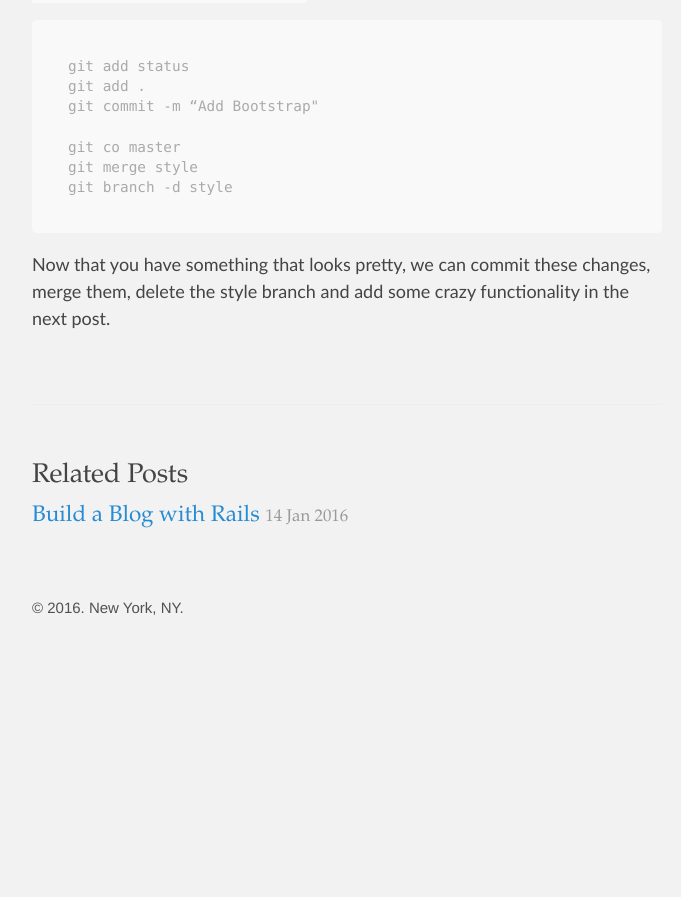
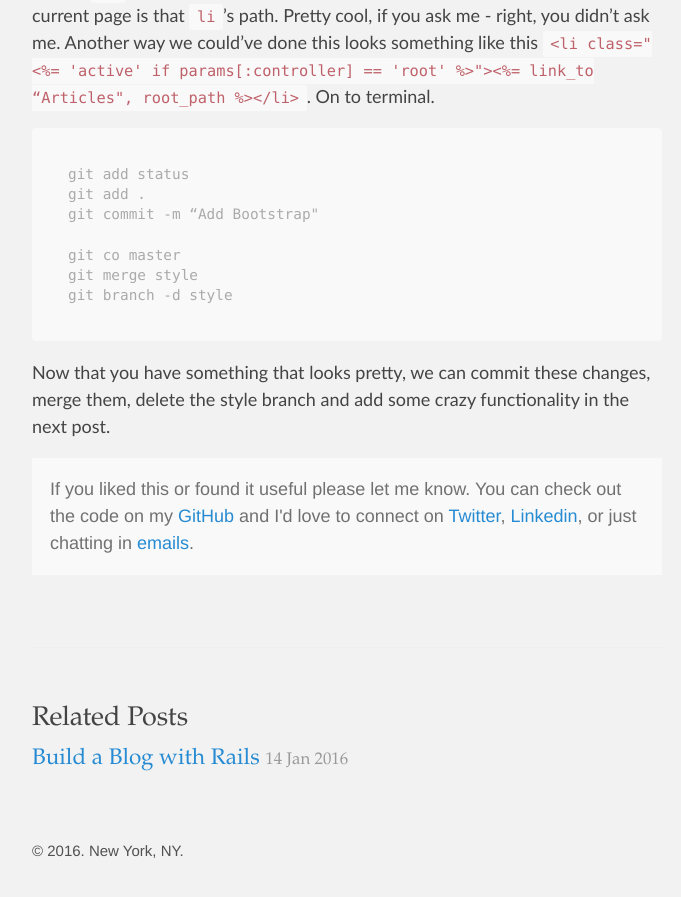
Before and after one commit to NickCalabs/nickcalabs.github.io, a Jekyll site: the page built from _posts/2016-01-16-Styling-and-Navbar.markdown, in a window 1280 px wide and 900 px high, scrolled down 2524 px. Shown: the top 897 px of the window, without its empty margins (293-974 px from the left). Built offline with Jekyll 4.4.1, drawn with Linux system fonts in a browser that asks for light colours; Markdown is read by kramdown in place of the engine named in the settings; before the commit the page ends 3181 px from its top, so only the background shows below that; some of the changed text lies outside the part shown.

Commit message:
fix message

````diff
--- a/_posts/2016-01-14-Build-a-Blog-with-Rails.markdown
+++ b/_posts/2016-01-14-Build-a-Blog-with-Rails.markdown
@@ -13,6 +13,9 @@ image: railswelcome.jpg
 <meta name="twitter:site" content="@NickCalabs" />
 <meta name="twitter:title" content="{{ page.title }}" />
 <meta name="twitter:description" content="Nick Calabro's Blog" />
+
+<div class="message">This is part one a the six part series covering, in detail, how to <a href="nameless-dusk-8821.herokuapp.com">create this blog with Ruby on Rails</a> from backend to frontend.
+</div>
 
 ##Rails New
 
--- a/_posts/2016-01-16-Styling-and-Navbar.markdown
+++ b/_posts/2016-01-16-Styling-and-Navbar.markdown
@@ -12,6 +12,9 @@ image: railswelcome.jpg
 <meta name="twitter:site" content="@NickCalabs" />
 <meta name="twitter:title" content="{{ page.title }}" />
 <meta name="twitter:description" content="Nick Calabro's Blog" />
+
+<div class="message">This is part two a the six part series covering, in detail, how to <a href="nameless-dusk-8821.herokuapp.com">create this blog with Ruby on Rails</a> from backend to frontend.
+</div>
 
 ##Styling
 
@@ -89,3 +92,7 @@ git branch -d style
 ```
 
 Now that you have something that looks pretty, we can commit these changes, merge them, delete the style branch and add some crazy functionality in the next post.
+
+<div class="message">
+  If you liked this or found it useful please let me know. You can check out the code on my <a href="http://github.com/nickcalabs">GitHub</a> and I'd love to connect on <a href="http://twitter.com/nickcalabs">Twitter</a>, <a href="http://linkedin.com/in/nickcalabro">Linkedin</a>, or just chatting in <a href="mailto:calabro.nick@gmail.com">emails</a>.
+</div>
````
Also changed, not shown: other parts of _posts/2016-01-14-Build-a-Blog-with-Rails.markdown (+1 -1 lines).
